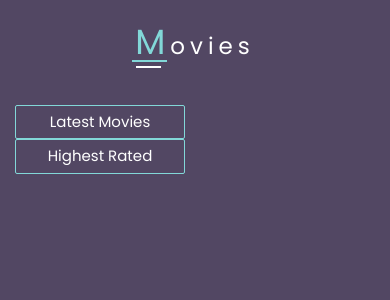
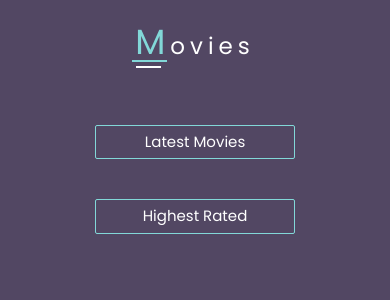
Before and after one commit to azizt24/makes-movie-app, a React (Vite) app in the folder frontend/: page / in a window 390 px wide. Shown: the top 300 px of the page. Built offline with nearby package versions, Linux system fonts and the light colour scheme.

Commit message:
fixing the buttons to be on the center in mobile mode

```diff
--- a/frontend/src/components/MoviesButtons/MoviesButtons.style.jsx
+++ b/frontend/src/components/MoviesButtons/MoviesButtons.style.jsx
@@ -9,7 +9,8 @@ export const MoviesButtonsContainer = styled.div`
   @media (max-width: 768px) {
     flex-direction: column;
     width: 20rem;
-    margin: 2rem 0;
+    margin: 2rem auto;
+    align-items: center;
   }
 `;
 
@@ -29,4 +30,8 @@ export const MoviesBtn = styled.div`
     background: var(--primary-color);
     color: var(--text-dark);
   }
+  @media (max-width: 768px) {
+    width: 20rem;
+    margin: 2rem auto;
+  }
 `;
--- a/frontend/src/routes/RouteConfig.jsx
+++ b/frontend/src/routes/RouteConfig.jsx
@@ -1,9 +1,10 @@
 import { createBrowserRouter } from 'react-router-dom';
 import MoviesPage from '../pages/MoviesPage/MoviesPage';
+
 //mock components
 
 const SharedLayout = () => {
-  return <MoviesPage />;
+  return <div>SharedLayout</div>;
 };
 
 const Error = () => {
@@ -65,12 +66,12 @@ const AdvancedSearch = () => {
 const router = createBrowserRouter([
   {
     path: '/',
-    element: <SharedLayout />,
+    element: <MoviesPage />,
     errorElement: <Error />,
     children: [
       {
         index: true,
-        element: <Home />,
+        element: <MoviesPage />,
       },
       {
         path: 'movie/:id',
```
